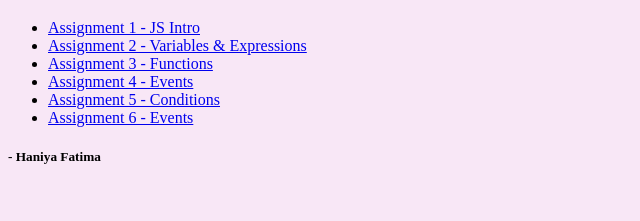
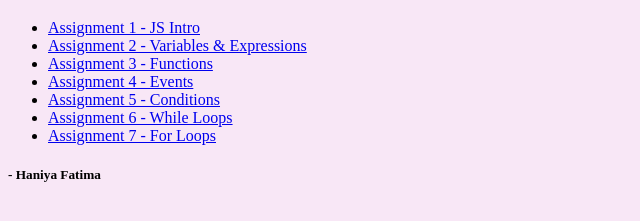
Before and after one commit to haniyaf82/haniyaf82.github.io, a plain HTML site: page web200/index.html in a window 1280 px wide. Shown: the part 61-282 px from the top of the page, without its empty margins (0-640 px from the left). Drawn offline with Linux system fonts and the light colour scheme.

Commit message:
edit main index.html

```diff
--- a/web200/index.html
+++ b/web200/index.html
@@ -22,7 +22,10 @@
 
         <li><a href="assignment5/index.html">Assignment 5 - Conditions</a></li>
 
-        <li><a href="assignment6/index.html">Assignment 6 - Events</a></li>
+        <li><a href="assignment6/index.html">Assignment 6 - While Loops</a></li>
+
+        <li><a href="assignment7/index.html">Assignment 7 - For Loops</a></li>
+
 
     </ul>
 
```
